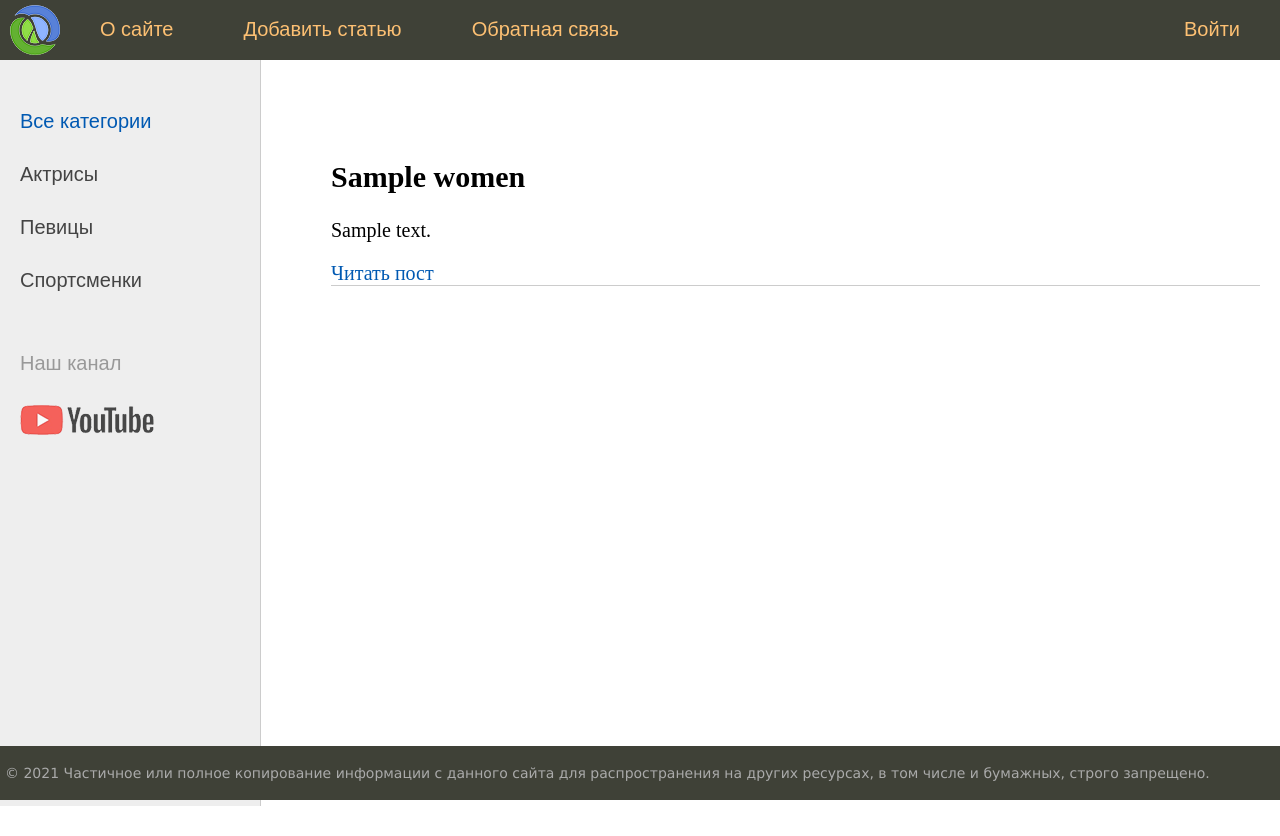
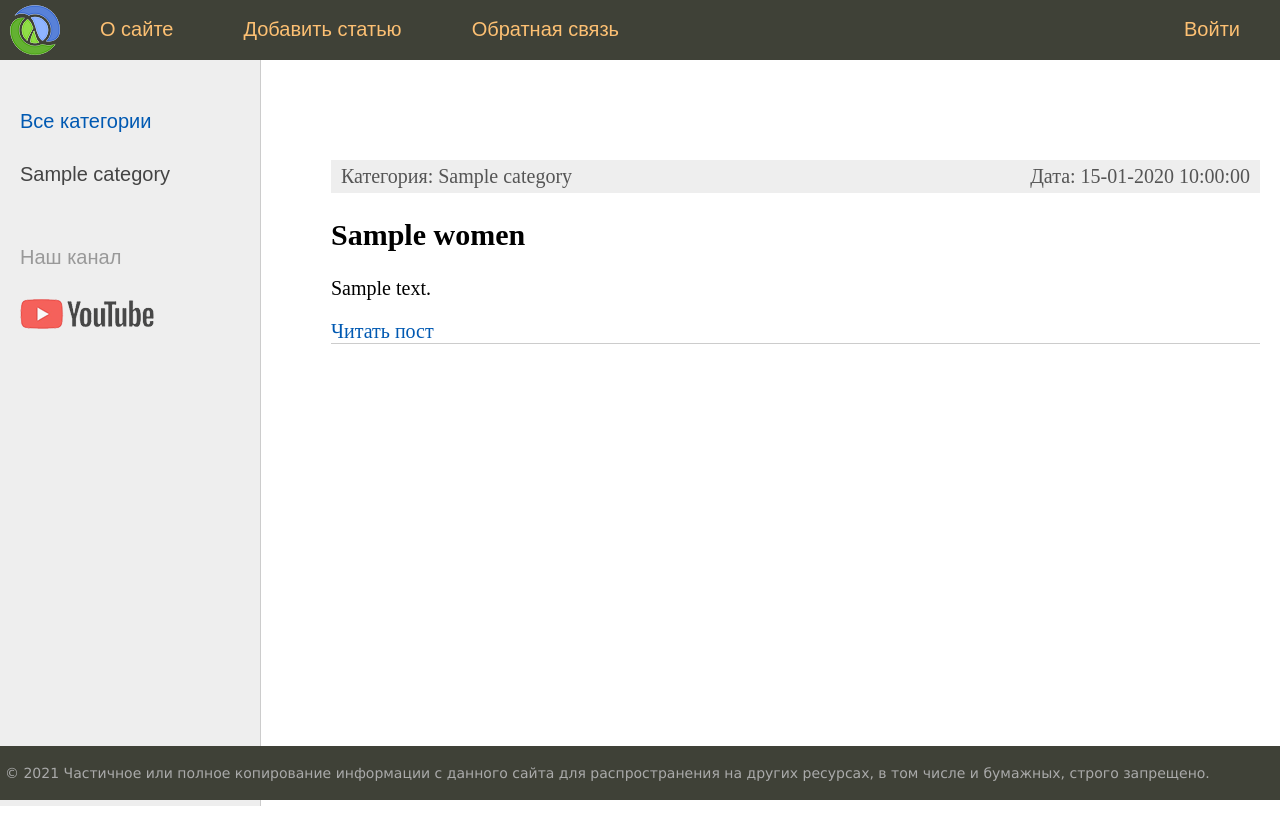
Before and after one commit to David2261/django-bio-blog, a Django app: page / in a window 1280 px wide. Run offline with Django 4.2, Linux system fonts and the light colour scheme; tables that the repository leaves empty hold one stand-in row (values such as "Sample post").

Commit message:
Creating links between models and fixed get_urls

```diff
--- a/bioblog/women/models.py
+++ b/bioblog/women/models.py
@@ -1,3 +1,11 @@
+# ForeignKey - Для связей Many to One (Поля отношений)
+# 	ForeignKey(
+# 		<ссылка на первичную модель>,
+# 		on_delete=<ограничения при удалении>
+# 	)
+# ManyToManyField - Для связей Many to Many (многие ко многим)
+# OneToOneField - Для связей One to One (один к одному)
+
 from django.db import models
 from django.urls import reverse
 
@@ -9,11 +17,22 @@ class Women(models.Model):
 	time_create = models.DateTimeField(auto_now_add=True)
 	time_update = models.DateTimeField(auto_now=True)
 	is_published = models.BooleanField(default=True)
+	cat = models.ForeignKey('Category', on_delete=models.PROTECT, null=True)
 
 	# Заголовок текущей записи
 	def __str__(self):
 		return self.title
 
 	# Формирует маршрут к конкретной записи
-	def det_absolute_url(self):
-		return reverse('post', kwargs={'post_id': self.pk})
+	def get_absolute_url(self):
+		return reverse("post", kwargs={'post_id': self.pk})
+
+
+class Category(models.Model):
+	name = models.CharField(max_length=100, db_index=True)
+
+	def __str__(self):
+		return self.name
+
+	def get_absolute_url(self):
+		return reverse("category", kwargs={'cat_id': self.pk})
--- a/bioblog/women/templates/women/base.html
+++ b/bioblog/women/templates/women/base.html
@@ -33,10 +33,18 @@
 				<!-- Sidebar слева -->
 					<td valign="top" class="left-chapters">
 						<ul id="leftchapters">
-							<li class="selected">Все категории</li>
-							<li><a href="#">Актрисы</a></li>
-							<li><a href="#">Певицы</a></li>
-							<li><a href="#">Спортсменки</a></li>
+							{% if cat_selected == 0 %}
+								<li class="selected">Все категории</li>
+							{% else %}
+								<li><a href="{% url 'home' %}">Все категории</a></li>
+							{% endif %}
+							{% for c in cats %}
+								{% if c.pk == cat_selected %}
+									<li class="selected">{{c.name}}</li>
+									{% else %}
+									<li><a href="{{ c.get_absolute_url }}">{{ c.name }}</a></li>
+								{% endif %}
+							{% endfor %}
 							<li class="share">
 							<p>Наш канал</p>
 							<a class="share-yt" href="#" target="_blank" rel="nofollow"></a>
--- a/bioblog/women/templates/women/index.html
+++ b/bioblog/women/templates/women/index.html
@@ -5,6 +5,10 @@
 <ul class="list-articles">
 	{% for p in posts %}
 	<li>
+		<div class="article-panel">
+			<p class="first">Категория: {{ p.cat }}</p>
+			<p class="last">Дата: {{ p.time_update | date:"d-m-Y H:i:s" }}</p>
+		</div>
 		<h2>{{ p.title }}</h2>
 		<p>{{ p.content|linebreaks|truncatewords:10 }}</p>
 		<div class="clear"></div>
--- a/bioblog/women/urls.py
+++ b/bioblog/women/urls.py
@@ -9,4 +9,5 @@ urlpatterns = [
 	path('contact/', contact, name='contact'),
 	path('login/', login, name='login'),
 	path('post/<int:post_id>/', show_post, name='post'),
+	path('category/<int:cat_id>/', show_category, name='category'),
 ]
--- a/bioblog/women/views.py
+++ b/bioblog/women/views.py
@@ -15,15 +15,35 @@ menu = [
 # Create your views here.
 def index(request):
 	posts = Women.objects.all()
+	cats = Category.objects.all()
 	context = {
 		'menu': menu,
 		'title': 'Main page',
-		'posts': posts
+		'posts': posts,
+		'cats': cats,
+		'cat_selected': 0,
 	}
 	return render(request, 'women/index.html', context=context)
 
 def show_post(request, post_id):
 	return HttpResponse(f'Отображение статьи с id = {post_id}')
+
+
+def show_category(request, cat_id):
+	posts = Women.objects.filter(cat_id = cat_id)
+	cats = Category.objects.all()
+
+	if len(posts) == 0:
+		raise Http404()
+
+	context = {
+		'menu': menu,
+		'title': 'Отображение по рубрикам',
+		'posts': posts,
+		'cats': cats,
+		'cat_selected': 0,
+	}
+	return render(request, 'women/index.html', context=context)
 
 
 def about(request):
```
Also changed, not shown: bioblog/women/migrations/0002_category_women_cat.py (added).
